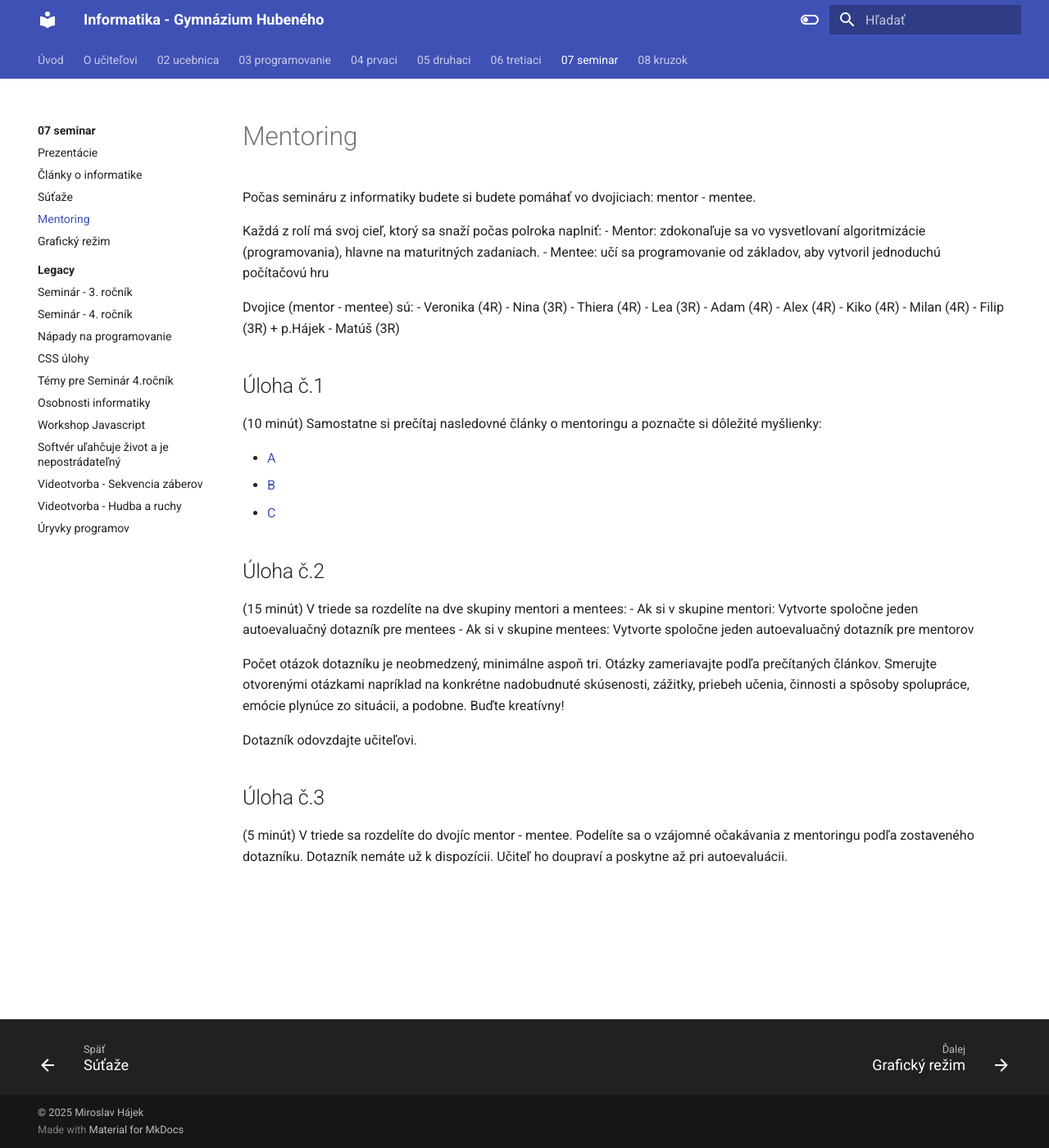
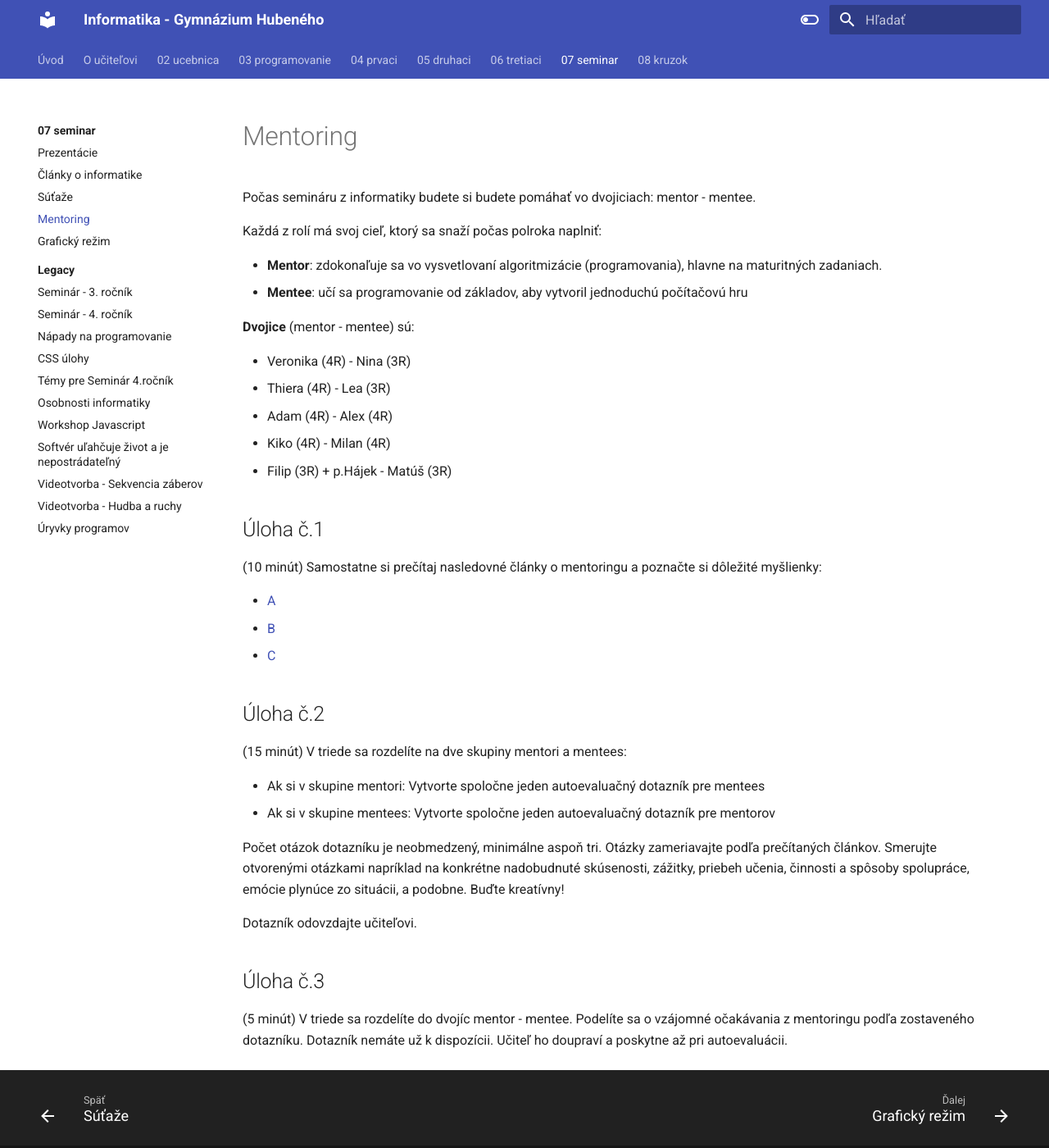
Before and after one commit to hubenka/hubenka.github.io, an MkDocs documentation site: the page built from docs/07_seminar/04_mentoring.md, in a window 1280 px wide and 1400 px high. Shown: the whole window at 82% size. Built offline with MkDocs 1.6.1 and Material for MkDocs 9.7.7, drawn with Linux system fonts in a browser that asks for light colours; part of the change alters nothing that is shown.

```diff
--- a/docs/07_seminar/04_mentoring.md
+++ b/docs/07_seminar/04_mentoring.md
@@ -6,10 +6,12 @@ publish: true
 Počas semináru z informatiky budete si budete pomáhať vo dvojiciach: mentor - mentee.
 
 Každá z rolí má svoj cieľ, ktorý sa snaží počas polroka naplniť:
-- Mentor: zdokonaľuje sa vo vysvetlovaní algoritmizácie (programovania), hlavne na maturitných zadaniach.
-- Mentee: učí sa programovanie od základov, aby vytvoril jednoduchú počítačovú hru
 
-Dvojice (mentor - mentee) sú:
+- **Mentor**: zdokonaľuje sa vo vysvetlovaní algoritmizácie (programovania), hlavne na maturitných zadaniach.
+- **Mentee**: učí sa programovanie od základov, aby vytvoril jednoduchú počítačovú hru
+
+**Dvojice** (mentor - mentee) sú:
+
 - Veronika (4R) - Nina (3R)
 - Thiera (4R) - Lea (3R)
 - Adam (4R) - Alex (4R)
@@ -25,6 +27,7 @@ Dvojice (mentor - mentee) sú:
 
 ## Úloha č.2
 (15 minút) V triede sa rozdelíte na dve skupiny mentori a mentees:
+
 - Ak si v skupine mentori: Vytvorte spoločne jeden autoevaluačný dotazník pre mentees
 - Ak si v skupine mentees: Vytvorte spoločne jeden autoevaluačný dotazník pre mentorov
 
```
Also changed, not shown: 1 other file.
